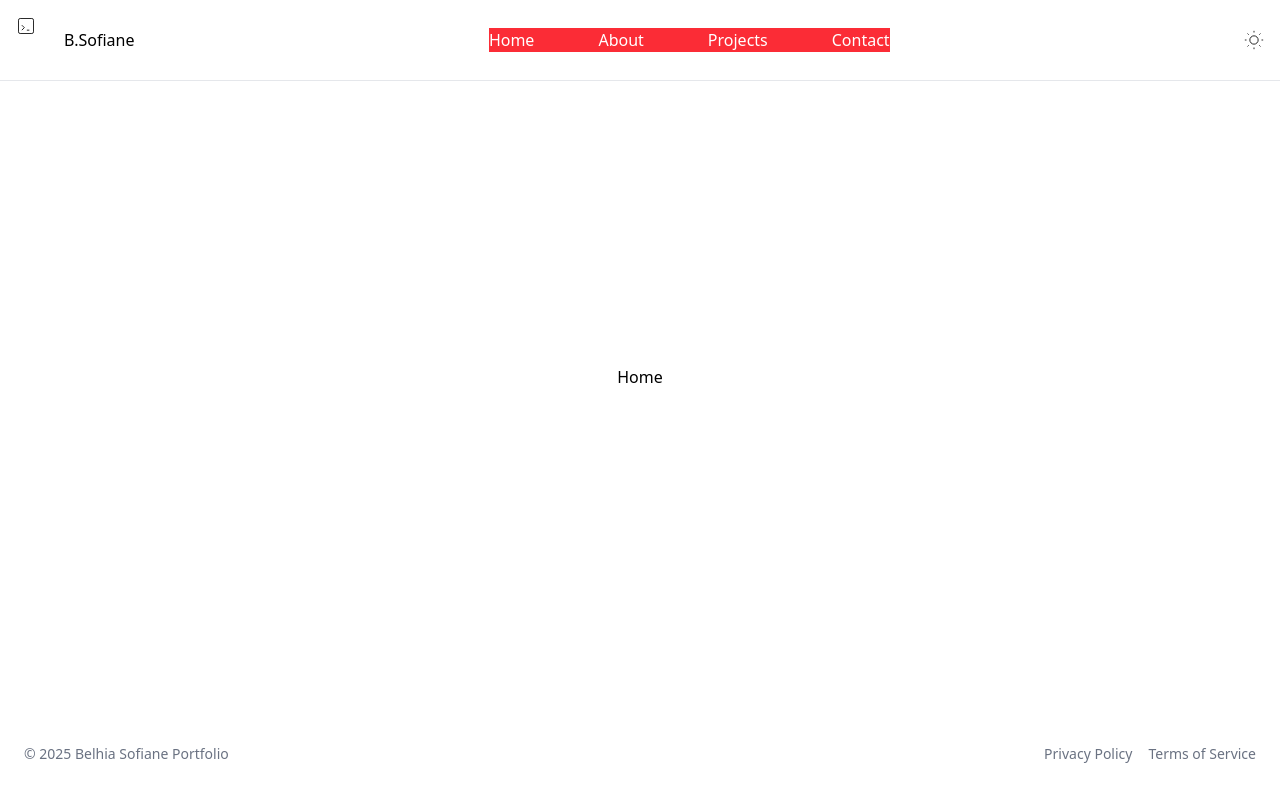
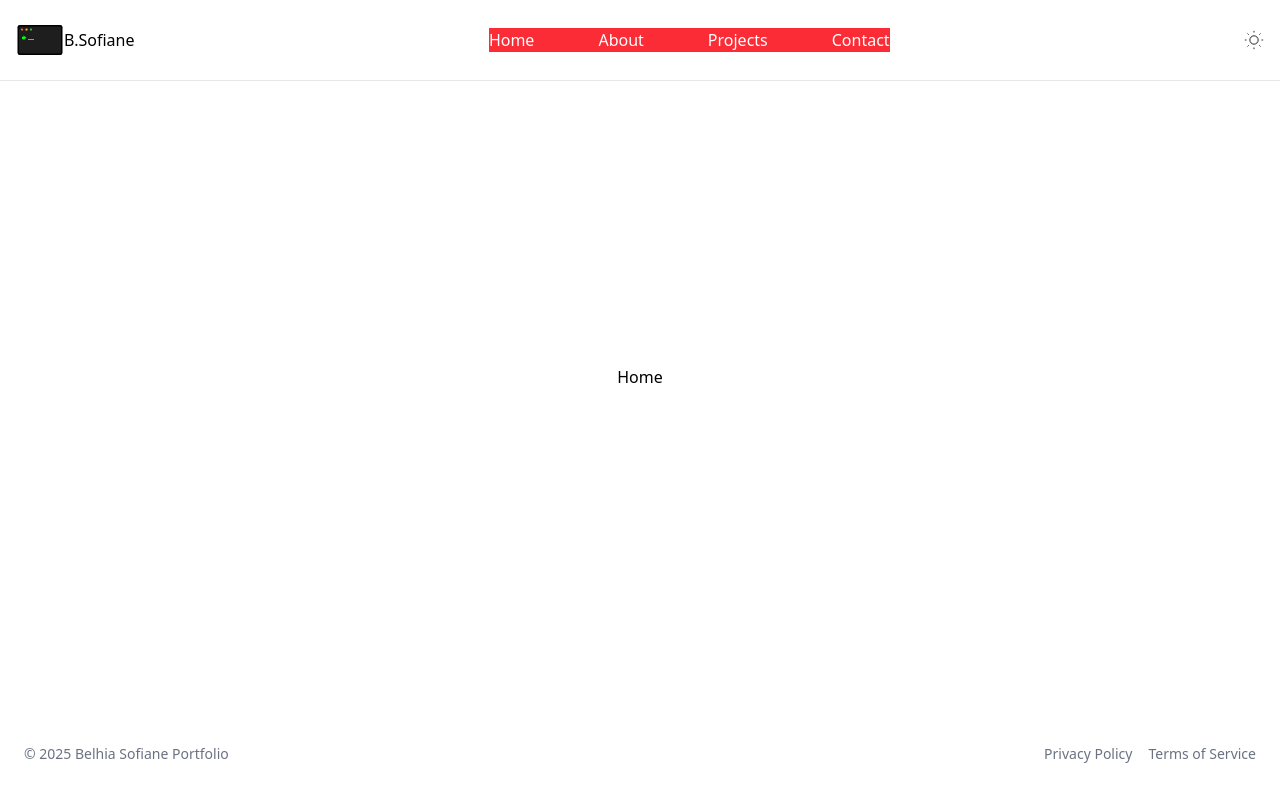
Before and after one commit to BelhiaSofiane/Portfolio-React, a React (Vite) app: page / in a window 1280 px wide. Built offline with nearby package versions, Linux system fonts and the light colour scheme.

Commit message:
fixed some svgs

```diff
--- a/src/components/Icons.jsx
+++ b/src/components/Icons.jsx
@@ -1,11 +1,14 @@
 // Icon components using inline SVGs
 const Icons = {
   Terminal: () => (
-    <svg className="w-5 h-5" fill="none" stroke="currentColor" viewBox="0 0 24 24">
-      <rect x="3" y="3" width="18" height="18" rx="2" ry="2"/>
-      <path d="m7 11 3 3-3 3"/>
-      <path d="m13 17 3 0"/>
-    </svg>
+    <svg class="w-12 h-12" xmlns="http://www.w3.org/2000/svg" viewBox="0 0 128 128" className="w-12 h-12">
+      <rect width="120" height="80" x="4" y="24" rx="6" fill="#000"/>
+      <rect width="112" height="72" x="8" y="28" rx="4" fill="#1e1e1e"/>
+      <circle cx="16" cy="36" r="3" fill="#ff5f56"/>
+      <circle cx="28" cy="36" r="3" fill="#ffbd2e"/>
+      <circle cx="40" cy="36" r="3" fill="#27ca3f"/>
+      <path fill="#00ff00" d="M20 52l8 6-8 6v-3H16v-6h4v-3zm12 9h16v3H32v-3z"/>
+  </svg>
   ),
 
   Sun: () => (
@@ -91,8 +94,8 @@ const Icons = {
   ),
 
   GitHub: () => (
-    <svg className="w-5 h-5" fill="currentColor" viewBox="0 0 24 24">
-      <path d="M12 0c-6.626 0-12 5.373-12 12 0 5.302 3.438 9.8 8.207 11.387.599.111.793-.261.793-.577v-2.234c-3.338.726-4.033-1.416-4.033-1.416-.546-1.387-1.333-1.756-1.333-1.756-1.089-.745.083-.729.083-.729 1.205.084 1.839 1.237 1.839 1.237 1.07 1.834 2.807 1.304 3.492.997.107-.775.418-1.305.762-1.604-2.665-.305-5.467-1.334-5.467-5.931 0-1.311.469-2.381 1.236-3.221-.124-.303-.535-1.524.117-3.176 0 0 1.008-.322 3.301 1.23.957-.266 1.983-.399 3.003-.404 1.02.005 2.047.138 3.006.404 2.291-1.552 3.297-1.23 3.297-1.23.653 1.653.242 2.874.118 3.176.77.84 1.235 1.911 1.235 3.221 0 4.609-2.807 5.624-5.479 5.921.43.372.823 1.102.823 2.222v3.293c0 .319.192.694.801.576 4.765-1.589 8.199-6.086 8.199-11.386 0-6.627-5.373-12-12-12z"/>
+    <svg class="w-12 h-12" xmlns="http://www.w3.org/2000/svg" viewBox="0 0 128 128" className="w-12 h-12">
+      <path fill="#F34F29" d="M124.737 58.378L69.621 3.264c-3.172-3.174-8.32-3.174-11.497 0L46.68 14.71l14.518 14.518c3.375-1.139 7.243-.375 9.932 2.314 2.703 2.706 3.461 6.607 2.294 9.993l13.992 13.993c3.385-1.167 7.292-.413 9.994 2.295 3.78 3.777 3.78 9.9 0 13.679a9.673 9.673 0 01-13.683 0 9.677 9.677 0 01-2.105-10.521L68.574 47.933l-.002 34.341a9.708 9.708 0 012.559 1.828c3.779 3.777 3.779 9.898 0 13.683-3.779 3.777-9.904 3.777-13.679 0-3.778-3.784-3.778-9.905 0-13.683a9.65 9.65 0 013.167-2.11V47.333a9.581 9.581 0 01-3.167-2.111c-2.862-2.86-3.551-7.06-2.083-10.576L41.056 20.333 3.264 58.123a8.133 8.133 0 000 11.5L58.378 124.74c3.177 3.17 8.325 3.17 11.497 0l54.858-54.858a8.135 8.135 0 00.004-11.504z"/>
     </svg>
   ),
 
```
